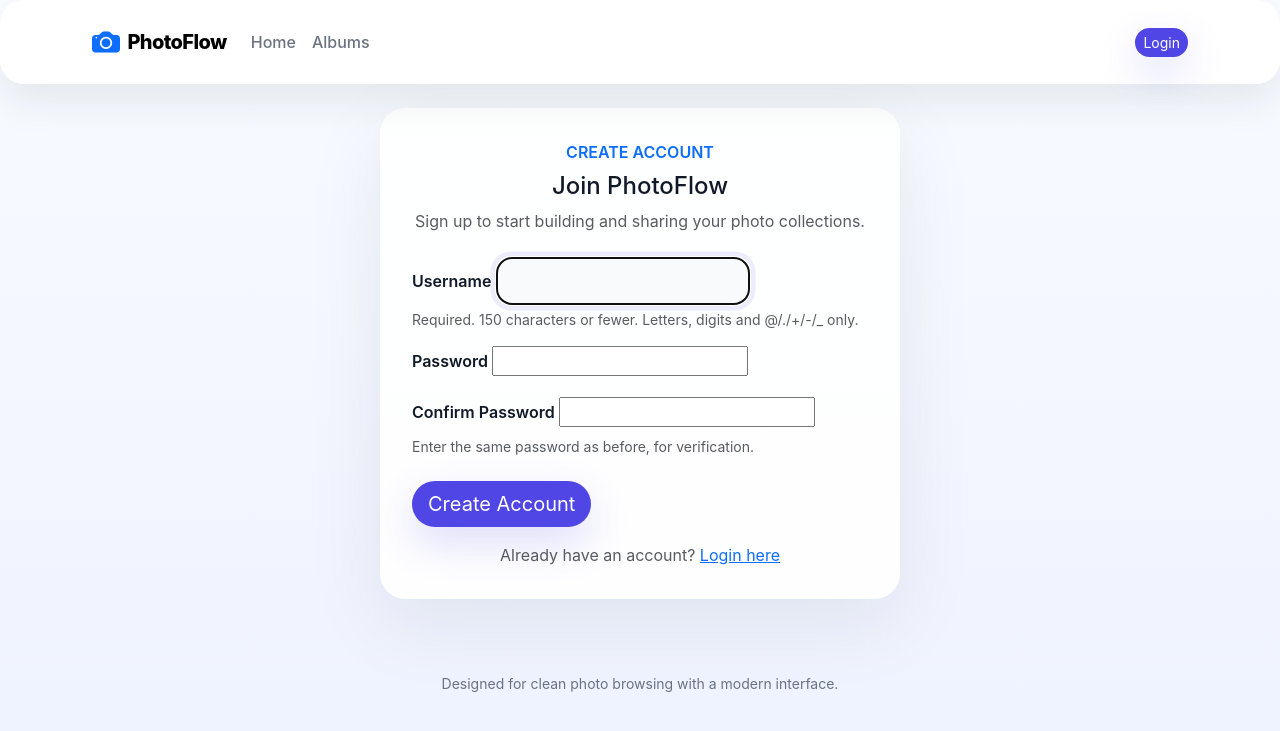
After one commit to tauy-tauy-tauy/assignment_6, a Django app: page /accounts/register/ in a window 1280 px wide. The commit adds this page. Shown: the top 731 px of the page. Run offline with Django 4.2, Linux system fonts and the light colour scheme; parts of the project's set-up code (start-up, migrations or seed data) failed here and were passed over.

Commit message:
Add user registration page and sign-up functionality

```diff
--- a/albums/views.py
+++ b/albums/views.py
@@ -1,7 +1,12 @@
 from django.urls import reverse_lazy, reverse
 from django.views.generic import ListView, DetailView, CreateView, UpdateView, DeleteView
 from django.contrib.auth.mixins import LoginRequiredMixin, UserPassesTestMixin, PermissionRequiredMixin
+from django.contrib.auth.views import CreateView as AuthCreateView
+from django.contrib.auth.forms import UserCreationForm
+from django.contrib.auth import get_user_model
 from .models import Album, Photo
+
+User = get_user_model()
 
 
 class AlbumListView(ListView):
@@ -75,3 +80,12 @@ class PhotoDeleteView(LoginRequiredMixin, UserPassesTestMixin, DeleteView):
 
     def get_success_url(self):
         return reverse('albums:detail', kwargs={'pk': self.get_object().album.pk})
+
+
+class RegisterView(CreateView):
+    form_class = UserCreationForm
+    template_name = 'registration/register.html'
+    success_url = reverse_lazy('login')
+
+    def form_valid(self, form):
+        return super().form_valid(form)
--- a/photoalbum/urls.py
+++ b/photoalbum/urls.py
@@ -1,10 +1,12 @@
 from django.contrib import admin
 from django.urls import path, include
 from django.views.generic import RedirectView
+from albums.views import RegisterView
 
 urlpatterns = [
     path('admin/', admin.site.urls),
     path('accounts/', include('django.contrib.auth.urls')),
+    path('accounts/register/', RegisterView.as_view(), name='register'),
     path('', include('albums.urls')),
     path('', RedirectView.as_view(pattern_name='albums:list', permanent=False)),
 ]
--- a/templates/registration/login.html
+++ b/templates/registration/login.html
@@ -24,5 +24,8 @@
     </div>
     <input type="hidden" name="next" value="{{ next }}">
   </form>
+  <div class="text-center mt-3">
+    <p class="text-muted mb-0">Don't have an account? <a href="{% url 'register' %}">Sign up here</a></p>
+  </div>
 </div>
 {% endblock %}
--- /dev/null
+++ b/templates/registration/register.html
@@ -0,0 +1,51 @@
+{% extends 'albums/base.html' %}
+{% block content %}
+<div class="form-panel mx-auto" style="max-width: 520px;">
+  <div class="mb-4 text-center">
+    <p class="text-uppercase text-primary fw-semibold mb-2">Create account</p>
+    <h1 class="h4 mb-2">Join PhotoFlow</h1>
+    <p class="text-muted">Sign up to start building and sharing your photo collections.</p>
+  </div>
+  <form method="post" novalidate>
+    {% csrf_token %}
+    <div class="row g-3">
+      <div class="col-12">
+        <label class="form-label fw-semibold" for="{{ form.username.id_for_label }}">Username</label>
+        {{ form.username }}
+        {% for error in form.username.errors %}
+          <div class="text-danger small">{{ error }}</div>
+        {% endfor %}
+        {% if form.username.help_text %}
+          <div class="form-text">{{ form.username.help_text|safe }}</div>
+        {% endif %}
+      </div>
+      <div class="col-12">
+        <label class="form-label fw-semibold" for="{{ form.password1.id_for_label }}">Password</label>
+        {{ form.password1 }}
+        {% for error in form.password1.errors %}
+          <div class="text-danger small">{{ error }}</div>
+        {% endfor %}
+        {% if form.password1.help_text %}
+          <div class="form-text">{{ form.password1.help_text|safe }}</div>
+        {% endif %}
+      </div>
+      <div class="col-12">
+        <label class="form-label fw-semibold" for="{{ form.password2.id_for_label }}">Confirm Password</label>
+        {{ form.password2 }}
+        {% for error in form.password2.errors %}
+          <div class="text-danger small">{{ error }}</div>
+        {% endfor %}
+        {% if form.password2.help_text %}
+          <div class="form-text">{{ form.password2.help_text|safe }}</div>
+        {% endif %}
+      </div>
+    </div>
+    <div class="form-actions mt-4">
+      <button class="btn btn-primary btn-lg" type="submit">Create Account</button>
+    </div>
+  </form>
+  <div class="text-center mt-3">
+    <p class="text-muted mb-0">Already have an account? <a href="{% url 'login' %}">Login here</a></p>
+  </div>
+</div>
+{% endblock %}
```
